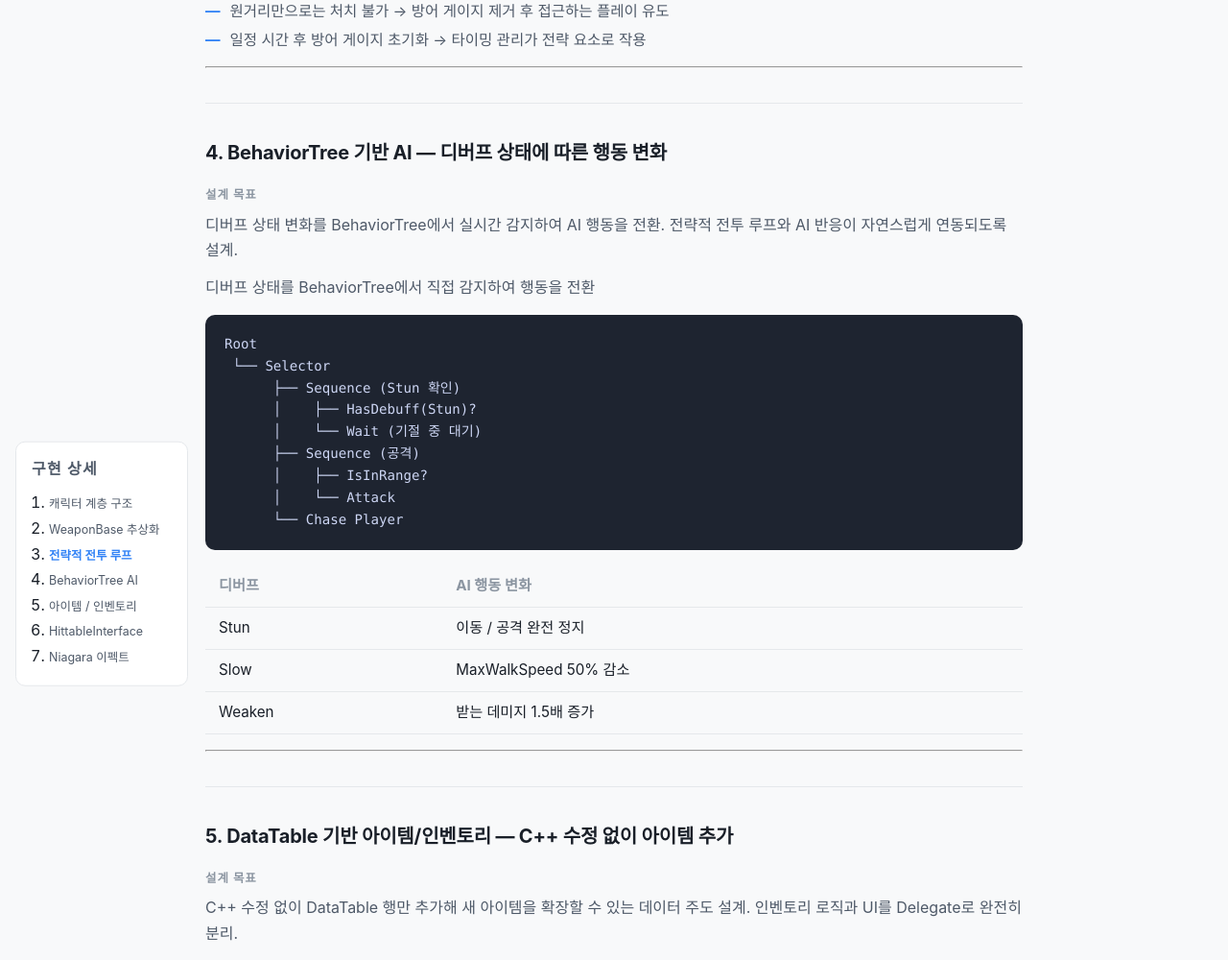
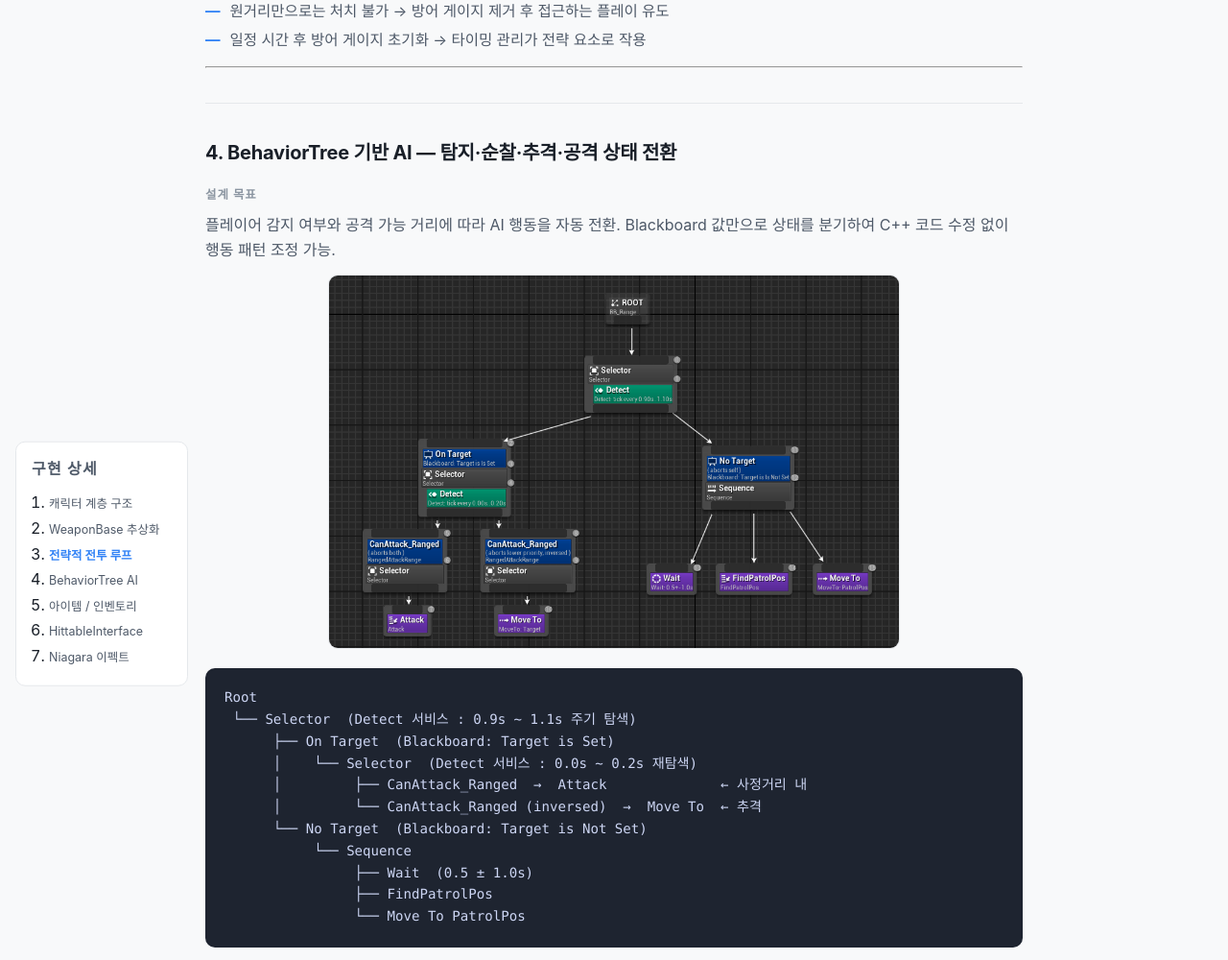
Before and after one commit to KimJinsun610/KimJinsun610.github.io, a Jekyll site: the page built from projects/project-bbb.md, in a window 1280 px wide and 1400 px high, scrolled down 3095 px. Shown: the part 113-1113 px from the top of the window at 96% size. Built offline with Jekyll 4.4.1, drawn with Linux system fonts in a browser that asks for light colours; some web fonts are replaced; some of the changed text lies outside the part shown.

Commit message:
update bbb

````diff
--- a/index.html
+++ b/index.html
@@ -180,8 +180,8 @@
         <ul class="card-impl">
           <li>플레이어/적 캐릭터 계층 구조 설계 (CharacterBase 공통화)</li>
           <li>WeaponBase 추상화 — Base 수정 없이 원거리/근거리 무기 독립 확장</li>
-          <li>디버프 누적 → 근거리 마무리 구조의 전략적 전투 루프</li>
-          <li>BehaviorTree 기반 AI — 디버프 상태(Stun/Slow/Weaken)에 따른 행동 변화</li>
+          <li>방어 게이지 제거 → 근거리 마무리 구조의 전략적 전투 루프</li>
+          <li>BehaviorTree 기반 AI</li>
           <li>DataTable 기반 아이템/인벤토리 시스템 — ActorComponent 분리 + Delegate UI 연동</li>
           <li>HittableInterface 도입 — 발사체 코드 수정 없이 피격 가능 오브젝트 확장</li>
           <li>Niagara 사망 이펙트 — AnimNotify/타이머 이중 구조로 모든 적 드롭 타이밍 보장</li>
--- a/projects/project-bbb.md
+++ b/projects/project-bbb.md
@@ -143,32 +143,34 @@ WeaponBase::Attack()   ← PURE_VIRTUAL
 
 <a id="sec-4"></a>
 
-## 4. BehaviorTree 기반 AI — 디버프 상태에 따른 행동 변화
+## 4. BehaviorTree 기반 AI — 탐지·순찰·추격·공격 상태 전환
 
 #### 설계 목표
 
-디버프 상태 변화를 BehaviorTree에서 실시간 감지하여 AI 행동을 전환.
-전략적 전투 루프와 AI 반응이 자연스럽게 연동되도록 설계.
+플레이어 감지 여부와 공격 가능 거리에 따라 AI 행동을 자동 전환.
+Blackboard 값만으로 상태를 분기하여 C++ 코드 수정 없이 행동 패턴 조정 가능.
 
-디버프 상태를 BehaviorTree에서 직접 감지하여 행동을 전환
+<img class="detail-img" src="{{ '/assets/img/AI_BT.png' | relative_url }}" alt="BehaviorTree 구조">
 
 ```
 Root
- └── Selector
-      ├── Sequence (Stun 확인)
-      │    ├── HasDebuff(Stun)?
-      │    └── Wait (기절 중 대기)
-      ├── Sequence (공격)
-      │    ├── IsInRange?
-      │    └── Attack
-      └── Chase Player
+ └── Selector  (Detect 서비스 : 0.9s ~ 1.1s 주기 탐색)
+      ├── On Target  (Blackboard: Target is Set)
+      │    └── Selector  (Detect 서비스 : 0.0s ~ 0.2s 재탐색)
+      │         ├── CanAttack_Ranged  →  Attack              ← 사정거리 내
+      │         └── CanAttack_Ranged (inversed)  →  Move To  ← 추격
+      └── No Target  (Blackboard: Target is Not Set)
+           └── Sequence
+                ├── Wait  (0.5 ± 1.0s)
+                ├── FindPatrolPos
+                └── Move To PatrolPos
 ```
 
-| 디버프 | AI 행동 변화 |
-|--------|-------------|
-| Stun   | 이동 / 공격 완전 정지 |
-| Slow   | MaxWalkSpeed 50% 감소 |
-| Weaken | 받는 데미지 1.5배 증가 |
+| 상태 | 조건 | 행동 |
+|------|------|------|
+| 순찰 | Target 없음 | 랜덤 위치 이동 → 대기 반복 |
+| 추격 | Target 있음, 사정거리 밖 | 플레이어 방향으로 이동 |
+| 공격 | Target 있음, 사정거리 내 | 발사체 공격 |
 
 ---
 
````
Also changed, not shown: assets/img/AI_BT.png (added).
